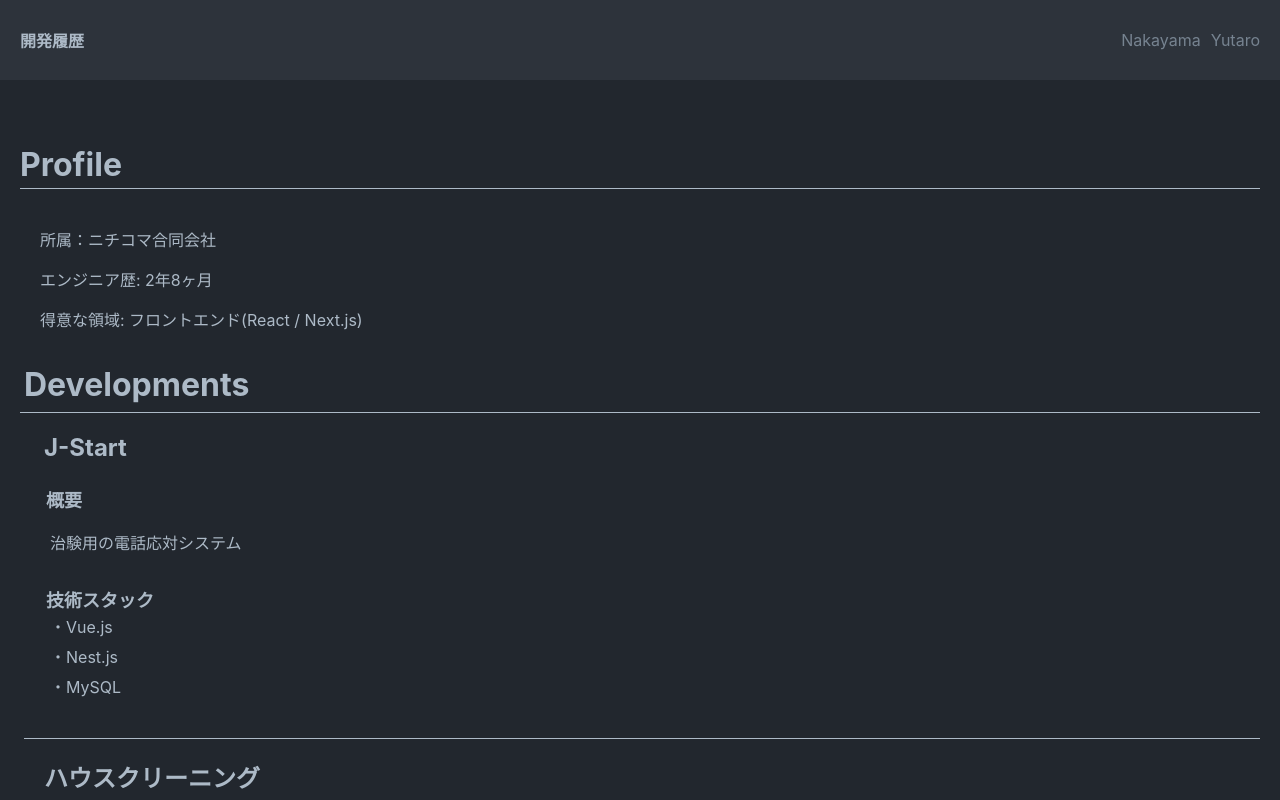
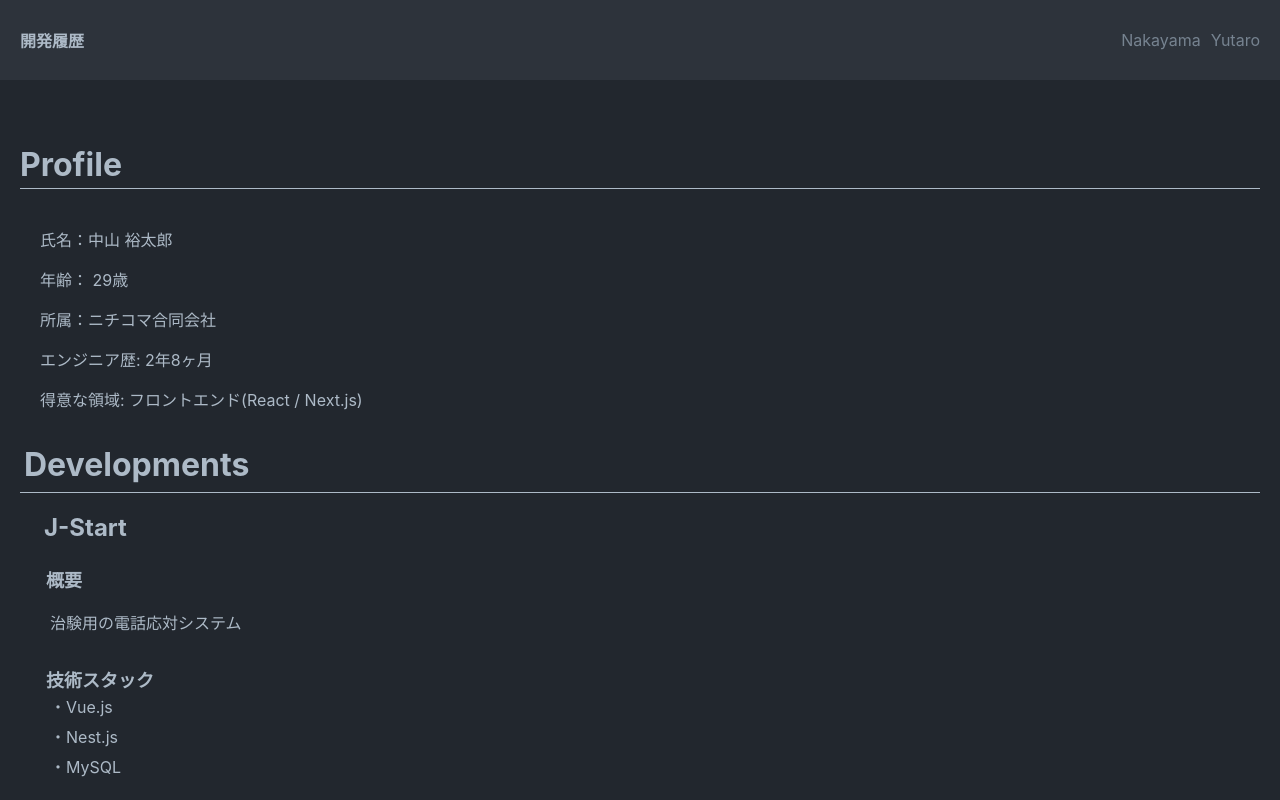
Before and after one commit to nayukata/my-activity, a Next.js app: page / in a window 1280 px wide. Built offline with nearby package versions, Linux system fonts and the light colour scheme.

Commit message:
update: 氏名と年齢を追加

```diff
--- a/src/pages/index.tsx
+++ b/src/pages/index.tsx
@@ -14,6 +14,11 @@ const Heading = ({ children }: { children: React.ReactNode }) => {
     </Box>
   );
 };
+
+const birthYear = 1993;
+const currentDate = new Date();
+const currentYear = currentDate.getFullYear();
+const age = currentYear - birthYear;
 
 export default function Home() {
   return (
@@ -65,6 +70,8 @@ export default function Home() {
             Profile
           </Text>
           <Box pl={20}>
+            <Text>氏名：中山 裕太郎</Text>
+            <Text>{`年齢： ${age}歳`}</Text>
             <Text>所属：ニチコマ合同会社</Text>
             <Text>エンジニア歴: 2年8ヶ月</Text>
             <Text>{`得意な領域: フロントエンド(React / Next.js)`}</Text>
```
